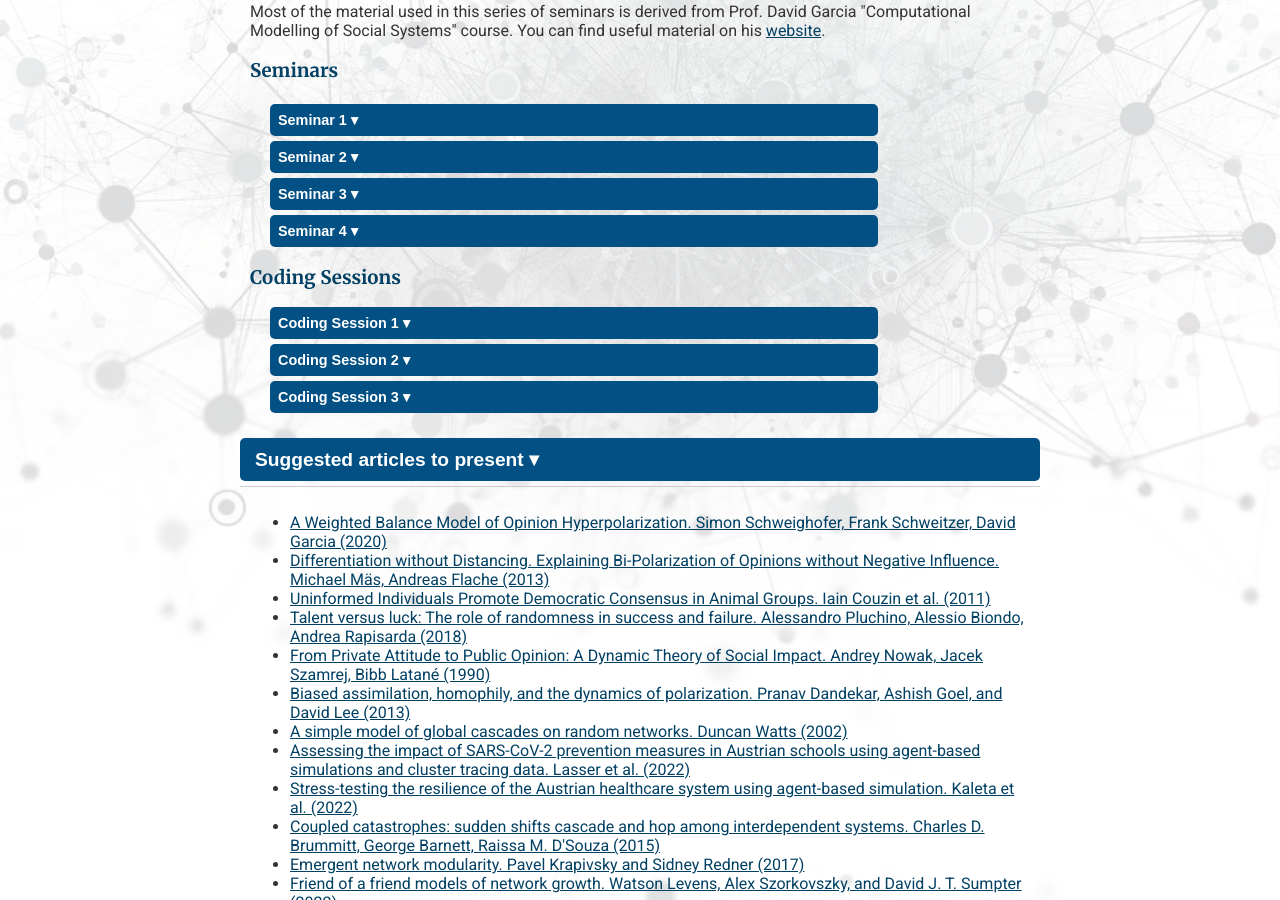
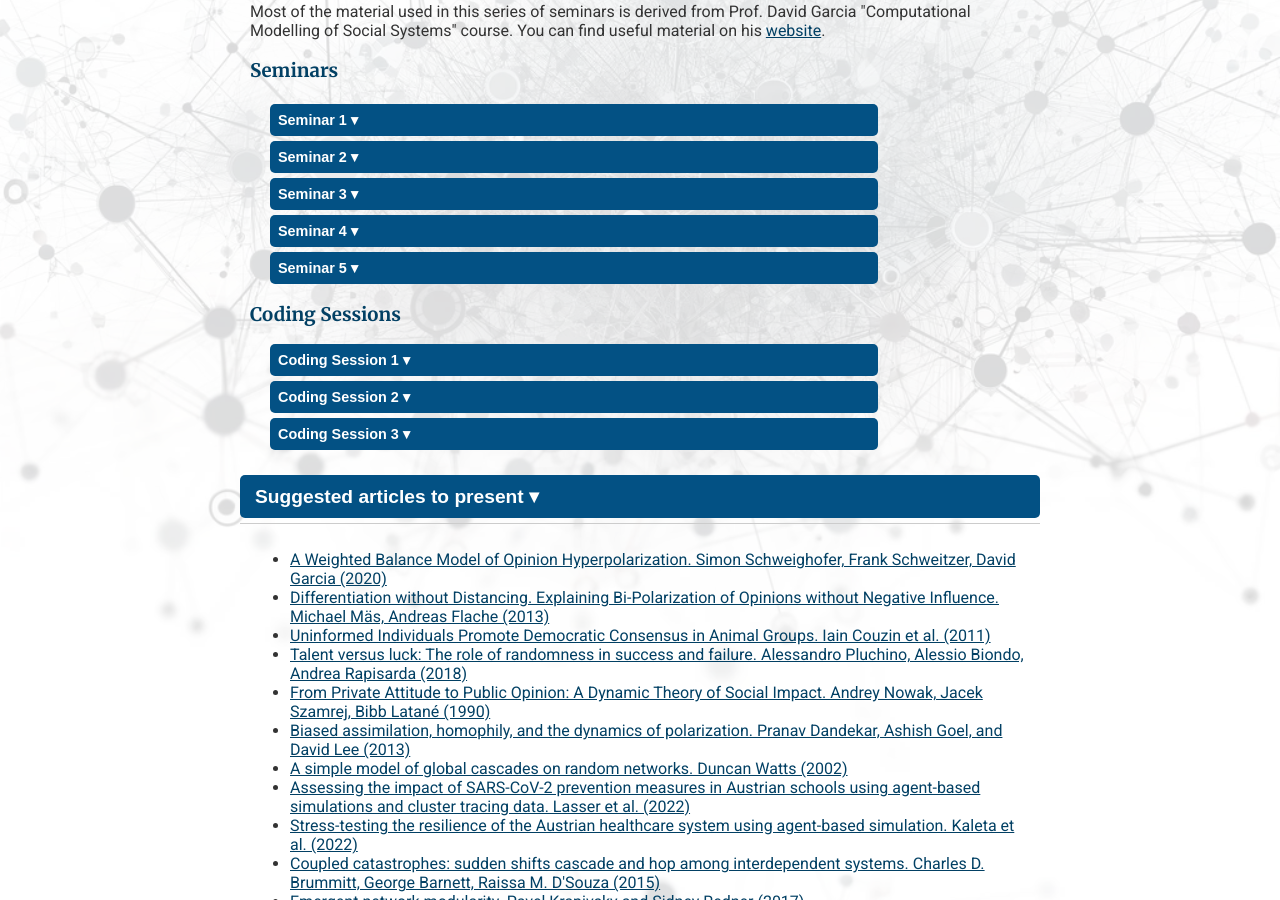
Before and after one commit to giordano-demarzo/giordano-demarzo.github.io, a Jekyll site: the page built from Computational_Modeling.markdown, in a window 1280 px wide and 900 px high, scrolled down 1693 px. Built offline with Jekyll 4.4.1, drawn with Linux system fonts in a browser that asks for light colours.

Commit message:
Seminar 5

```diff
--- a/Computational_Modeling.markdown
+++ b/Computational_Modeling.markdown
@@ -152,6 +152,22 @@ permalink: /teaching/computational-modeling/
                    </ul>
            </div>
        </div>
+       <div class="nested-accordion">
+           <button class="nested-accordion-button">Seminar 5 &#9662;</button>
+           <div class="nested-accordion-content">
+               <h4>Readings and Slides</h4>
+                   <ul>
+                       <li><a href="/files/CMSS_Seminar5.pdf">Slides</a></li>
+                       <li><a href="https://www.worldscientific.com/doi/abs/10.1142/S0219525900000078">Mixing beliefs among interacting agents. Advances in Complex Systems (2000).</a></li>
+                   </ul>
+               <h4>Additional Readings</h4>
+                   <ul>
+                       <li><a href="https://journals.aps.org/rmp/pdf/10.1103/RevModPhys.81.591">Statistical physics of social dynamics. Reviews Of Modern Physics (2009).</a></li>
+                       <li><a href="https://journals.aps.org/prresearch/abstract/10.1103/PhysRevResearch.2.043117">Emergence of polarization in a voter model with personalized information. Physical Review Research (2020).</a></li>
+                       <li><a href="/files/lezioni_socialdynamics.pdf">Notes on Opinion Dyanmics by Claudio Castellano.</a></li>
+                   </ul>
+           </div>
+       </div>
        <h3> Coding Sessions </h3>
       	<div class="nested-accordion">
            <button class="nested-accordion-button">Coding Session 1 &#9662;</button>
```
Also changed, not shown: 2 other files.
